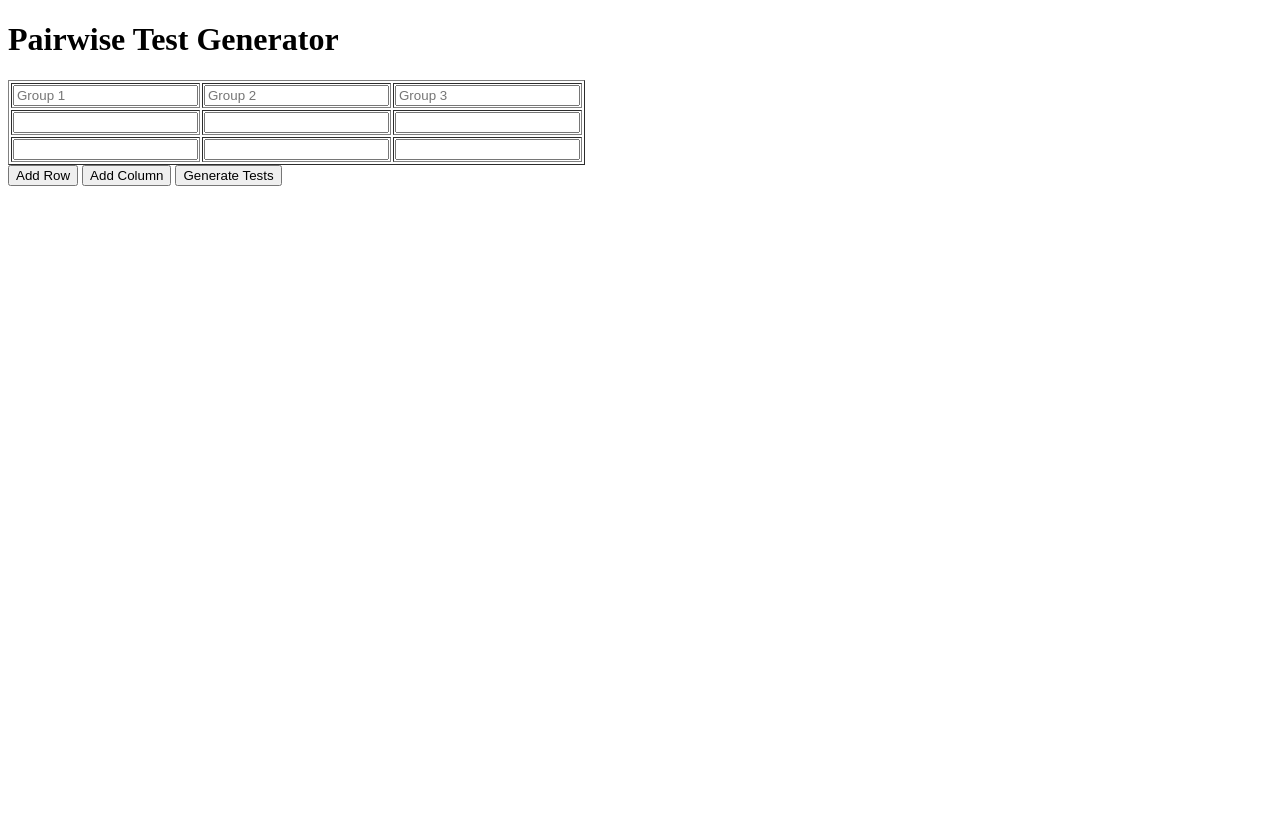
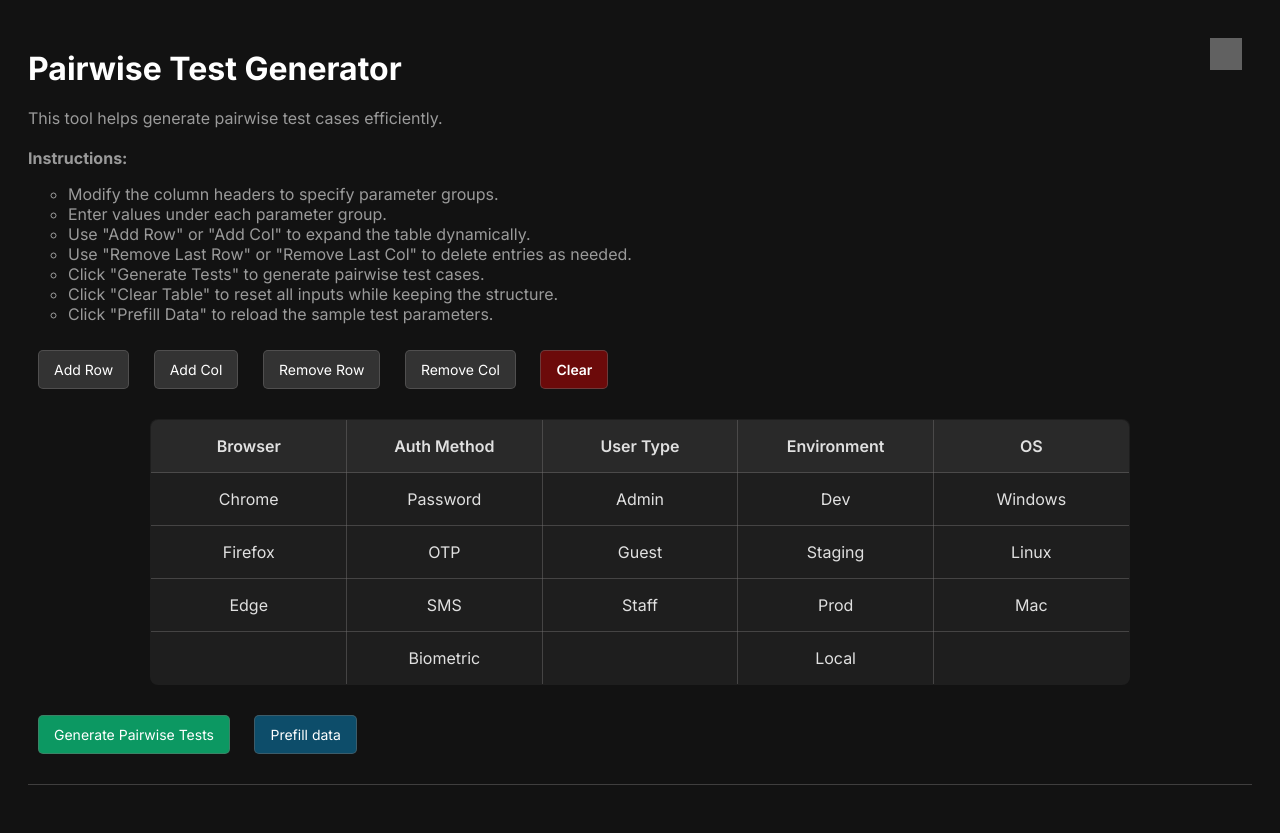
Before and after one commit to SCORPIA2004/Ukyo, a Flask app: page / in a window 1280 px wide. Before the commit the page ends 186 px from the top, so only its background shows below. Run offline with Flask 3, Linux system fonts and the light colour scheme; grey boxes are pictures that could not be loaded.

Commit message:
Finished webapp

```diff
--- a/app.py
+++ b/app.py
@@ -3,6 +3,7 @@ from itertools import combinations
 from allpairspy import AllPairs
 from flask import Flask, render_template, request, jsonify
 import pandas as pd
+import os
 
 app = Flask(__name__)
 
@@ -15,15 +16,13 @@ def generate_pairwise_tests(parameters):
     param_names = list(parameters.keys())
     param_values = list(parameters.values())
 
-    # Generate pairwise test cases using allpairspy
     pairwise_cases = list(AllPairs(param_values))
 
-    # Collect all unique pairs across all test cases
     all_unique_pairs = set()
     test_case_unique_pair_counts = []
 
     for case in pairwise_cases:
-        case_pairs = set(combinations(case, 2))  # Unique pairs within the test case
+        case_pairs = set(combinations(case, 2))
         test_case_unique_pair_counts.append(len(case_pairs - all_unique_pairs))
         all_unique_pairs.update(case_pairs)
 
@@ -44,9 +43,14 @@ def generate():
 
     results = []
     for i, (case, unique_count) in enumerate(zip(test_cases, unique_pair_counts), 1):
-        results.append({"Test Case #": i, **dict(zip(parameters.keys(), case)), "# of New Unique Pairs Introduced": unique_count})
+        results.append({"Test Case #": i, **dict(zip(parameters.keys(), case))})
+        results[-1]["# Unique Pairs"] = unique_count
 
     return jsonify({"test_cases": results, "total_test_cases": len(test_cases), "total_unique_pairs": len(all_unique_pairs)})
 
-if __name__ == '__main__':
-    app.run(debug=True)
+def main():
+    port = int(os.environ.get("PORT", 5000))
+    app.run(host="0.0.0.0", port=port)
+
+if __name__ == "__main__":
+    main()
--- /dev/null
+++ b/requirements.txt
@@ -0,0 +1,4 @@
+flask
+allpairspy
+pandas
+gunicorn
--- a/static/styles.css
+++ b/static/styles.css
@@ -0,0 +1,128 @@
+/* styles.css */
+@import url('https://fonts.googleapis.com/css2?family=Inter:wght@400;500;600;700&display=swap');
+
+body {
+  background-color: #121212;
+  color: #e0e0e0;
+  font-family: Arial, sans-serif;
+  padding: 20px;
+  font-family: 'Inter', Arial, sans-serif;
+}
+
+h1 {
+  color: #ffffff;
+  margin-bottom: 20px;
+}
+
+#instructions {
+  color: #e0e0e0a8;
+}
+
+#instructions ul {
+  list-style-type: circle;
+  padding-left: 2.5rem;
+}
+
+table {
+  width: 80%;
+  margin: 20px auto;
+  border-collapse: collapse;
+  background: #1e1e1e;
+  border-radius: 8px;
+  overflow: hidden;
+  border: 1px solid #6d6c6c7e;
+}
+
+th,
+td {
+  border: 1px solid #6d6c6c7e;
+  padding: 10px;
+  text-align: center;
+}
+
+th {
+  background: #292929;
+}
+th input {
+  font-weight: 600;
+  color: #e0e0e0;
+}
+
+input {
+  font-family: inherit;
+  font-size: 16px;
+  /* background: #33333396; */
+  background: transparent;
+  color: #e0e0e0;
+  border: 1px solid transparent;
+  padding: 5px;
+  text-align: center;
+  width: 100%;
+  max-width: 75%;
+  border-radius: 0.25rem;
+  transition: border 0.3s ease;
+}
+
+input:hover {
+  cursor: pointer;
+  border: 1px solid #e0e0e0;
+}
+
+button {
+  font-family: inherit;
+  background: #333;
+  color: white;
+  padding: 10px 15px;
+  border: 1px solid #6d6c6c7e;
+  margin: 10px;
+  cursor: pointer;
+  font-size: 14px;
+  border-radius: 5px;
+  transition: background 0.3s ease;
+}
+
+button:hover {
+  background: #1e1e1e;
+  border: 1px solid #6d6c6c7e;
+}
+
+#result {
+  margin-top: 20px;
+  padding: 10px;
+  border-top: 1px solid #6d6c6c7e;
+}
+
+table th,
+table td {
+  transition: background 0.3s ease;
+}
+
+table tr:hover td {
+  background: #292929;
+}
+
+
+#github-button {
+  position: absolute;
+  top: 30px;
+  right: 30px;
+  z-index: 1000;
+  border-radius: 10rem;
+  display: flex;
+  align-items: center;
+  justify-content: center;
+  padding: 0.5rem;
+  transition: background-color 0.3s ease;
+
+}
+
+#github-button:hover {
+  background-color: #333;
+
+}
+
+#github-icon {
+  width: 32px;
+  height: 32px;
+  filter: invert(100%);
+}
--- a/templates/index.html
+++ b/templates/index.html
@@ -1,11 +1,88 @@
-<!-- index.html -->
 <!DOCTYPE html>
 <html lang="en">
+
 <head>
     <meta charset="UTF-8">
     <meta name="viewport" content="width=device-width, initial-scale=1.0">
     <title>Pairwise Test Generator</title>
+    <link rel="stylesheet" href="{{ url_for('static', filename='styles.css') }}">
     <script>
+        document.addEventListener("DOMContentLoaded", function () {
+            prefillTable();
+        });
+
+        function prefillTable() {
+            let parameters = {
+                "Browser": ["Chrome", "Firefox", "Edge"],
+                "Auth Method": ["Password", "OTP", "SMS", "Biometric"],
+                "User Type": ["Admin", "Guest", "Staff"],
+                "Environment": ["Dev", "Staging", "Prod", "Local"],
+                "OS": ["Windows", "Linux", "Mac"]
+            };
+
+            let table = document.getElementById("paramTable");
+            table.innerHTML = "";
+
+            let headerRow = table.insertRow();
+            for (let key in parameters) {
+                let th = document.createElement("th");
+                let input = document.createElement("input");
+                input.type = "text";
+                input.value = key;
+                th.appendChild(input);
+                headerRow.appendChild(th);
+            }
+
+            let maxRows = Math.max(...Object.values(parameters).map(arr => arr.length));
+
+            for (let i = 0; i < maxRows; i++) {
+                let row = table.insertRow();
+                for (let key in parameters) {
+                    let cell = row.insertCell();
+                    let input = document.createElement("input");
+                    input.type = "text";
+                    input.value = parameters[key][i] || "";
+                    cell.appendChild(input);
+                }
+            }
+        }
+
+        function prefillTable() {
+            let parameters = {
+                "Browser": ["Chrome", "Firefox", "Edge"],
+                "Auth Method": ["Password", "OTP", "SMS", "Biometric"],
+                "User Type": ["Admin", "Guest", "Staff"],
+                "Environment": ["Dev", "Staging", "Prod", "Local"],
+                "OS": ["Windows", "Linux", "Mac"]
+            };
+
+            let table = document.getElementById("paramTable");
+            table.innerHTML = "";
+
+            let headerRow = table.insertRow();
+            for (let key in parameters) {
+                let th = document.createElement("th");
+                let input = document.createElement("input");
+                input.type = "text";
+                input.value = key;
+                th.appendChild(input);
+                headerRow.appendChild(th);
+            }
+
+            let maxRows = Math.max(...Object.values(parameters).map(arr => arr.length));
+
+            for (let i = 0; i < maxRows; i++) {
+                let row = table.insertRow();
+                for (let key in parameters) {
+                    let cell = row.insertCell();
+                    let input = document.createElement("input");
+                    input.type = "text";
+                    input.value = parameters[key][i] || "";
+                    cell.appendChild(input);
+                }
+            }
+        }
+
         function addRow() {
             let table = document.getElementById("paramTable");
             let newRow = table.insertRow();
@@ -34,10 +111,44 @@
             }
         }
 
+        function removeRow() {
+            let table = document.getElementById("paramTable");
+            if (table.rows.length > 1) {
+                table.deleteRow(table.rows.length - 1);
+            } else {
+                alert("Cannot remove all rows. At least one row must remain.");
+            }
+        }
+
+        function removeColumn() {
+            let table = document.getElementById("paramTable");
+            if (table.rows[0].cells.length > 1) {
+                for (let i = 0; i < table.rows.length; i++) {
+                    table.rows[i].deleteCell(table.rows[i].cells.length - 1);
+                }
+            } else {
+                alert("Cannot remove all columns. At least one column must remain.");
+            }
+        }
+
+
+        function clearTable() {
+            let table = document.getElementById("paramTable");
+            for (let i = 0; i < table.rows.length; i++) {
+                for (let j = 0; j < table.rows[i].cells.length; j++) {
+                    let input = table.rows[i].cells[j].getElementsByTagName("input")[0];
+                    if (input) {
+                        input.value = "";
+                    }
+                }
+            }
+        }
+
         function generateTests() {
             let table = document.getElementById("paramTable");
             let parameters = {};
             let headers = [];
+
             for (let i = 0; i < table.rows[0].cells.length; i++) {
                 let headerInput = table.rows[0].cells[i].getElementsByTagName("input")[0];
                 if (headerInput && headerInput.value) {
@@ -64,49 +175,80 @@
                 .then(data => {
                     let resultDiv = document.getElementById("result");
                     resultDiv.innerHTML = "<h3>Generated Test Cases</h3>";
+
                     if (data.error) {
                         resultDiv.innerHTML += "<p style='color: red;'>" + data.error + "</p>";
                     } else {
-                    resultDiv.innerHTML += "<p>Total Test Cases: " + data.total_test_cases + "</p>";
-                    resultDiv.innerHTML += "<p>Total Unique Pairs: " + data.total_unique_pairs + "</p>";
-                    let tableHtml = "<table border='1'><tr>";
-                    let keys = Object.keys(data.test_cases[0]);
-                    keys.forEach(key => tableHtml += "<th>" + key + "</th>");
+                        resultDiv.innerHTML += `<p>Total Test Cases: ${data.total_test_cases}</p>`;
+                        resultDiv.innerHTML += `<p>Total Unique Pairs: ${data.total_unique_pairs}</p>`;
+
+                        let tableHtml = "<table><tr>";
+
+                        tableHtml += "<th>Test Case #</th>";
+
+                        let keys = Object.keys(data.test_cases[0]).filter(key => key !== "Test Case #" && key !== "# Unique Pairs");
+                        keys.forEach(key => tableHtml += `<th>${key}</th>`);
+                        tableHtml += `<th># Unique Pairs</th>`;
+
                         tableHtml += "</tr>";
+
                         data.test_cases.forEach(test => {
                             tableHtml += "<tr>";
-                        keys.forEach(key => tableHtml += "<td>" + test[key] + "</td>");
+                            tableHtml += `<td>${test["Test Case #"]}</td>`;
+                            keys.forEach(key => tableHtml += `<td>${test[key]}</td>`);
+                            tableHtml += `<td>${test["# Unique Pairs"]}</td>`;
                             tableHtml += "</tr>";
                         });
+
                         tableHtml += "</table>";
                         resultDiv.innerHTML += tableHtml;
                     }
                 });
         }
+
+
+
     </script>
 </head>
+
 <body>
+    <a href="https://github.com/SCORPIA2004" target="_blank" id="github-button">
+        <img src="https://cdn-icons-png.flaticon.com/512/25/25231.png" alt="GitHub" id="github-icon">
+    </a>
+
     <h1>Pairwise Test Generator</h1>
-    <table id="paramTable" border="1">
-        <tr>
-            <th><input type="text" placeholder="Group 1"></th>
-            <th><input type="text" placeholder="Group 2"></th>
-            <th><input type="text" placeholder="Group 3"></th>
-        </tr>
-        <tr>
-            <td><input type="text"></td>
-            <td><input type="text"></td>
-            <td><input type="text"></td>
-        </tr>
-        <tr>
-            <td><input type="text"></td>
-            <td><input type="text"></td>
-            <td><input type="text"></td>
-        </tr>
-    </table>
+    <div id="instructions">
+        <p>
+            This tool helps generate pairwise test cases efficiently.
+            <br><br><strong>Instructions:</strong>
+        <ul>
+            <li>Modify the column headers to specify parameter groups.</li>
+            <li>Enter values under each parameter group.</li>
+            <li>Use "Add Row" or "Add Col" to expand the table dynamically.</li>
+            <li>Use "Remove Last Row" or "Remove Last Col" to delete entries as needed.</li>
+            <li>Click "Generate Tests" to generate pairwise test cases.</li>
+            <li>Click "Clear Table" to reset all inputs while keeping the structure.</li>
+            <li>Click "Prefill Data" to reload the sample test parameters.</li>
+        </ul>
+
+        </p>
+
+    </div>
+
+    <div>
         <button onclick="addRow()">Add Row</button>
-    <button onclick="addColumn()">Add Column</button>
-    <button onclick="generateTests()">Generate Tests</button>
+        <button onclick="addColumn()">Add Col</button>
+        <button onclick="removeRow()">Remove Row</button>
+        <button onclick="removeColumn()">Remove Col</button>
+        <button onclick="clearTable()" style="background-color:rgba(151, 8, 8, 0.685); font-weight: 600;">Clear</button>
+    </div>
+    <table id="paramTable"></table>
+
+    <button onclick="generateTests()" style="background-color: rgba(11, 214, 136, 0.685);">Generate Pairwise
+        Tests</button>
+    <button onclick="prefillTable()" style="background-color: rgba(13, 105, 148, 0.685);">Prefill data</button>
+
     <div id="result"></div>
 </body>
+
 </html>
```
Also changed, not shown: vercel.json (added), 1 other file. Lines whose indentation alone changed are shown as unchanged.
